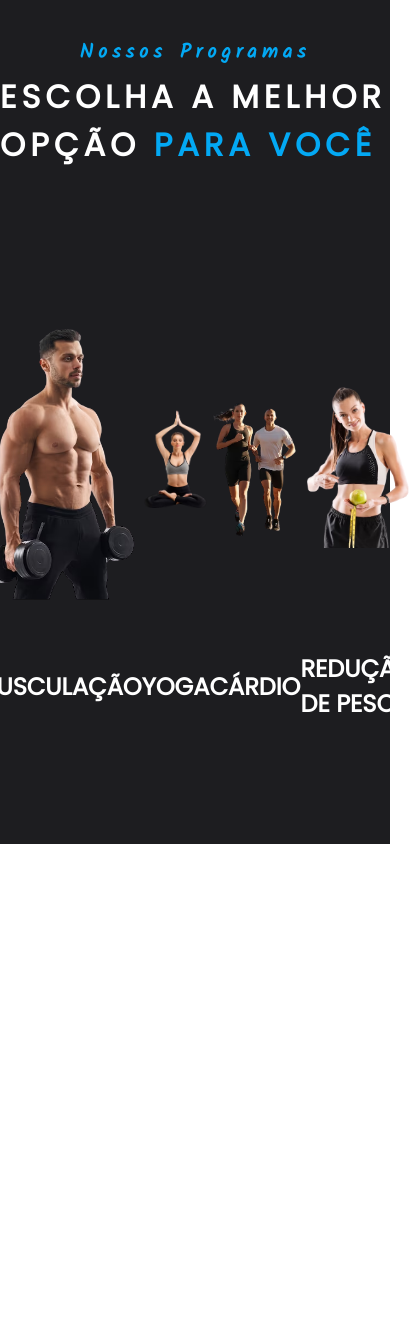
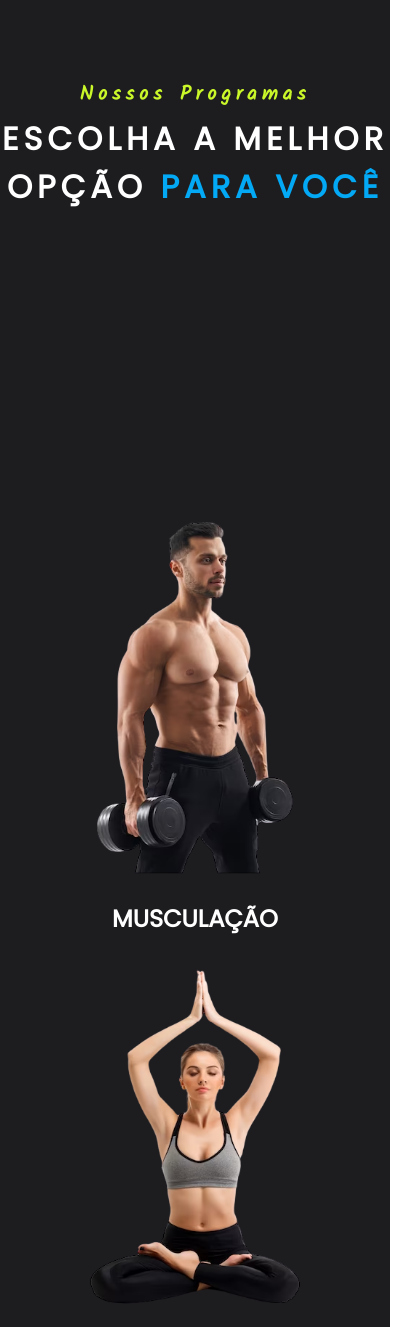
Before and after one commit to EduFag/tcc-programas, a plain HTML site: page index.html in a window 390 px wide. Shown: the top 1327 px of the page, 414 px wide, since content can reach past the window. Before the commit the page ends 844 px from the top, so only its background shows below. Drawn offline with Linux system fonts and the light colour scheme.

Commit message:
Add files via upload

```diff
--- a/index.html
+++ b/index.html
@@ -12,49 +12,43 @@
     <main class="main-programas">
 
         <div class="title">
+            <div class="textfield-title">
                 <h2>Nossos Programas</h2>
                 <h1>Escolha a melhor opção <span>para você</span></h1>
             </div>
+        </div>
         <div class="container">
+            <div class="container-left">
                 <div class="card">
                     <div class="img-card musculacao">
-
                     </div>
                     <div class="textfield">
                         <h2>Musculação</h2>
-
                     </div>
-
                 </div>
                 <div class="card">
                     <div class="img-card yoga">
-
                     </div>
                     <div class="textfield">
                         <h2>Yoga</h2>
-
                     </div>
-
                 </div>
+            </div>
+            <div class="container-right">
                 <div class="card">
                     <div class="img-card cardio">
-
                     </div>
                     <div class="textfield">
-                    <h2>Cárdio</h2>
-
+                        <h2>Cardio</h2>
                     </div>
-
                 </div>
                 <div class="card">
                     <div class="img-card peso">
-
                     </div>
                     <div class="textfield">
                         <h2>Redução de peso</h2>
-
                     </div>
-
+                </div>
             </div>
 
 
--- a/style.css
+++ b/style.css
@@ -18,17 +18,25 @@
 
 .title {
     width: 100%;
-    height: 20%;
+    height: 20vh;
     display: flex;
     flex-direction: column;
     justify-content: flex-end;
     align-items: center;
 }
 
+.textfield-title {
+    display: flex;
+    flex-direction: column;
+    align-items: center;
+    justify-content: center;
+}
+
 .title h1 {
     color: #ffffff;
     text-transform: uppercase;
     letter-spacing: 5px;
+    text-align: center;
 }
 
 .title h1 span {
@@ -36,27 +44,43 @@
 }
 
 .title h2 {
-    color: #03a9f4;
+    color: #caf729;
     font-size: 20px;
     margin-bottom: 1%;
     letter-spacing: 5px;
     font-family: 'Kalam', cursive;
+    text-align: center;
 }
 
 .container {
     width: 100%;
-    height: 80%;
+    height: 80vh;
     display: flex;
     justify-content: center;
     align-items: center;
 }
 
+.container-left {
+    display: flex;
+    flex-direction: row;
+    justify-content: center;
+    align-items: center;
+    width: 600px;
+    height: 450px;
+
+}
+.container-right {
+    display: flex;
+    flex-direction: row;
+    justify-content: center;
+    align-items: center;
+    width: 600px;
+    height: 450px;
+}
+
 .card {
     width: 300px;
     height: 450px;
-    /* padding: 2%; */
-    /* background-color: rgba(0, 0, 0, 0.279); */
-    /* border: 1px solid #03a9f4; */
     display: flex;
     flex-direction: column;
     align-items: flex-end;
@@ -66,42 +90,36 @@
 
 .card:hover {
     background-color: #03a9f4;
+    transform: scale(1.1);
 }
 
 .img-card {
     height: 80%;
-    /* height: 100%; */
     width: 100%;
     background-size: contain;
-    /* background-size: cover; */
     background-repeat: no-repeat;
     background-position: center;
 }
 
 .musculacao {
-    background-image: url(imgprogramas/img2.png);
-    /* background-image: url(imgprogramas/fundo2.png); */
+    background-image: url(https://github.com/EduFag/tcc-programas/blob/main/imgprogramas/img2.png?raw=true);
 }
 
 .yoga {
-    background-image: url(imgprogramas/img3.png);
-    /* background-image: url(imgprogramas/fundo3.png); */
+    background-image: url(https://github.com/EduFag/tcc-programas/blob/main/imgprogramas/img3.png?raw=true);
 }
 
 .cardio {
-    background-image: url(imgprogramas/img4.png);
-    /* background-image: url(imgprogramas/fundo4.png); */
+    background-image: url(img/Sem_título-removebg-preview.png);
 }
 
 .peso {
-    background-image: url(imgprogramas/img5.png);
-    /* background-image: url(imgprogramas/fundo5.png); */
+    background-image: url(https://github.com/EduFag/tcc-programas/blob/main/imgprogramas/img5.png?raw=true);
 }
 
 .textfield {
     width: 100%;
     height: 20%;
-    /* border: 1px solid #03a9f4; */
     display: flex;
     justify-content: center;
     align-items: center;
@@ -111,3 +129,47 @@
     text-transform: uppercase;
     color: #ffffff;
 }
+
+@media (max-width: 768px) {
+    .main-programas {
+        height: 175vh;
+    }
+
+    .title {
+        height: 25vh;
+    }
+
+    .container {
+        flex-direction: column;
+        height: 150vh;
+    }
+
+}
+
+
+@media (max-width: 574px) {
+    .main-programas {
+        height: 310vh;
+    }
+
+    .title {
+        height: 25vh;
+    }
+
+    .container {
+        flex-direction: column;
+        height: 285vh;
+    }
+
+    .container-left {
+        flex-direction: column;
+        height: 900px;
+        width: 300px;
+    }
+    .container-right {
+        flex-direction: column;
+        height: 900px;
+        width: 300px;
+    }
+
+}
```
Also changed, not shown: img/Sem_título-removebg-preview.png (added). Lines whose indentation alone changed are shown as unchanged.
